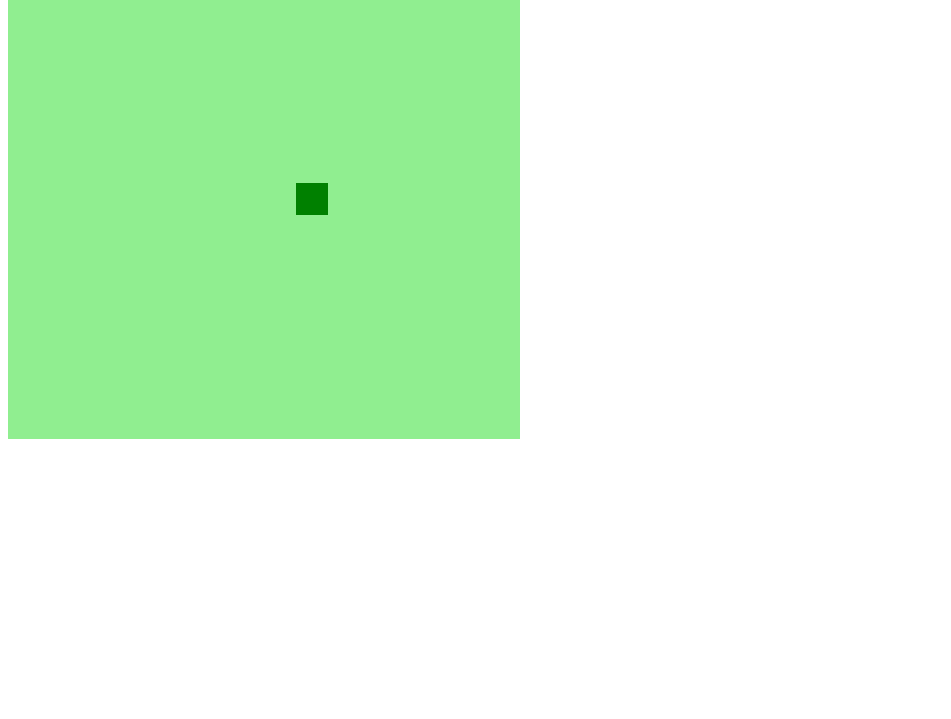
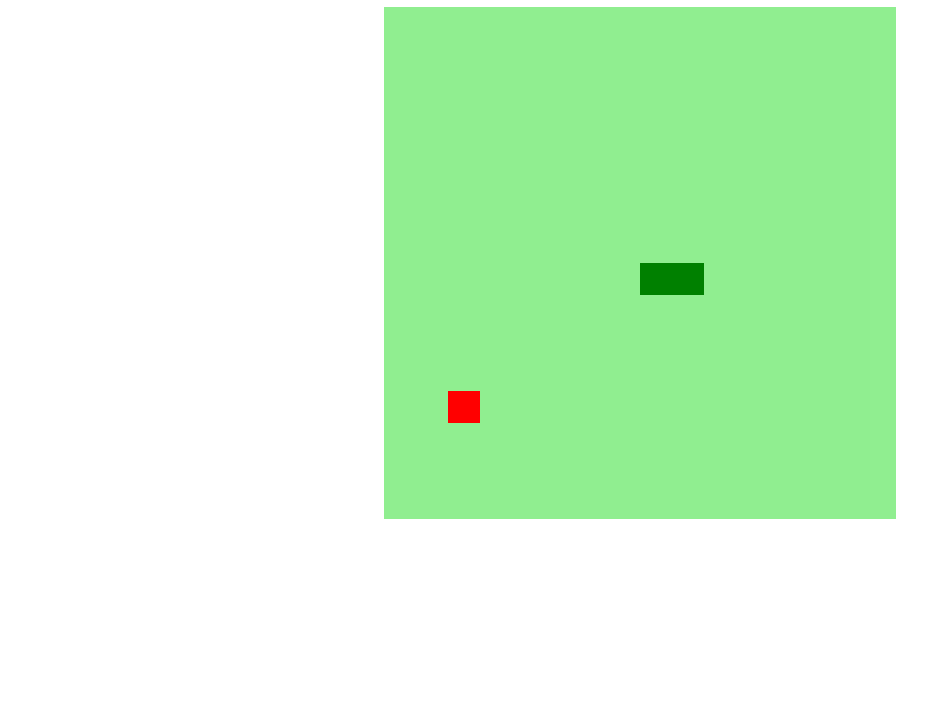
Before and after one commit to Adriano-Ivan/snake_game, a plain HTML site: page index.html in a window 1280 px wide. Shown: the part 81-800 px from the top of the page, without its empty margins (0-951 px from the left). Drawn offline with Linux system fonts and the light colour scheme.

Commit message:
Finalizado.

```diff
--- a/index.html
+++ b/index.html
@@ -7,6 +7,7 @@
     <link rel="stylesheet" href="style.css" />
   </head>
   <body>
+    <h1>SNAKE GAME</h1>
     <canvas id="snake" width="512" height="512"></canvas>
     <script src="script.js"></script>
   </body>
--- a/script.js
+++ b/script.js
@@ -7,6 +7,10 @@ snake[0] = {
   y: 8 * box,
 };
 let direction = "right";
+let food = {
+  x: Math.floor(Math.random() * 15 + 1) * box,
+  y: Math.floor(Math.random() * 15 + 1) * box,
+};
 
 function createBG() {
   context.fillStyle = "lightgreen";
@@ -14,37 +18,58 @@ function createBG() {
 }
 
 function createSnake() {
-  for (let i = 0; i < snake.length; i++) {
+  for (i = 0; i < snake.length; i++) {
     context.fillStyle = "green";
     context.fillRect(snake[i].x, snake[i].y, box, box);
   }
 }
 
+function drawFood() {
+  context.fillStyle = "red";
+  context.fillRect(food.x, food.y, box, box);
+}
+
+//quando um evento acontece, detecta e chama uma função
 document.addEventListener("keydown", update);
 
 function update(event) {
-  if (event.keyCode === 37 && direction !== "right") direction = "left";
-  if (event.keyCode === 38 && direction !== "down") direction = "up";
-  if (event.keyCode === 39 && direction !== "left") direction = "right";
-  if (event.keyCode === 40 && direction !== "up") direction = "down";
+  if (event.keyCode == 37 && direction != "right") direction = "left";
+  if (event.keyCode == 38 && direction != "down") direction = "up";
+  if (event.keyCode == 39 && direction != "left") direction = "right";
+  if (event.keyCode == 40 && direction != "up") direction = "down";
 }
+
 function startGame() {
-  if (snake[0].x > 15 * box && direction === "right") snake[0].x = 0;
-  if (snake[0].x < 0 && direction === "left") snake[0].x = 16 * box;
-  if (snake[0].y > 15 * box && direction === "down") snake[0].y = 0;
-  if (snake[0].y < 0 && direction === "up") snake[0].y = 16 * box;
+  if (snake[0].x > 15 * box && direction == "right") snake[0].x = 0;
+  if (snake[0].x < 0 && direction == "left") snake[0].x = 16 * box;
+  if (snake[0].y > 15 * box && direction == "down") snake[0].y = 0;
+  if (snake[0].y < 0 && direction == "up") snake[0].y = 16 * box;
+
+  for (i = 1; i < snake.length; i++) {
+    if (snake[0].x == snake[i].x && snake[0].y == snake[i].y) {
+      clearInterval(jogo);
+      alert("Game Over :(");
+    }
+  }
+
   createBG();
   createSnake();
+  drawFood();
 
   let snakeX = snake[0].x;
   let snakeY = snake[0].y;
 
-  if (direction === "right") snakeX += box;
-  if (direction === "left") snakeX -= box;
-  if (direction === "up") snakeY -= box;
-  if (direction === "down") snakeY += box;
+  if (direction == "right") snakeX += box;
+  if (direction == "left") snakeX -= box;
+  if (direction == "up") snakeY -= box;
+  if (direction == "down") snakeY += box;
 
-  snake.pop();
+  if (snakeX != food.x || snakeY != food.y) {
+    snake.pop();
+  } else {
+    food.x = Math.floor(Math.random() * 15 + 1) * box;
+    food.y = Math.floor(Math.random() * 15 + 1) * box;
+  }
 
   let newHead = {
     x: snakeX,
@@ -54,4 +79,4 @@ function startGame() {
   snake.unshift(newHead);
 }
 
-let jogo = setInterval(startGame, 100);
+let game = setInterval(startGame, 100);
--- a/style.css
+++ b/style.css
@@ -0,0 +1,6 @@
+body {
+  display: flex;
+  justify-content: center;
+  flex-direction: column;
+  align-items: center;
+}
```
